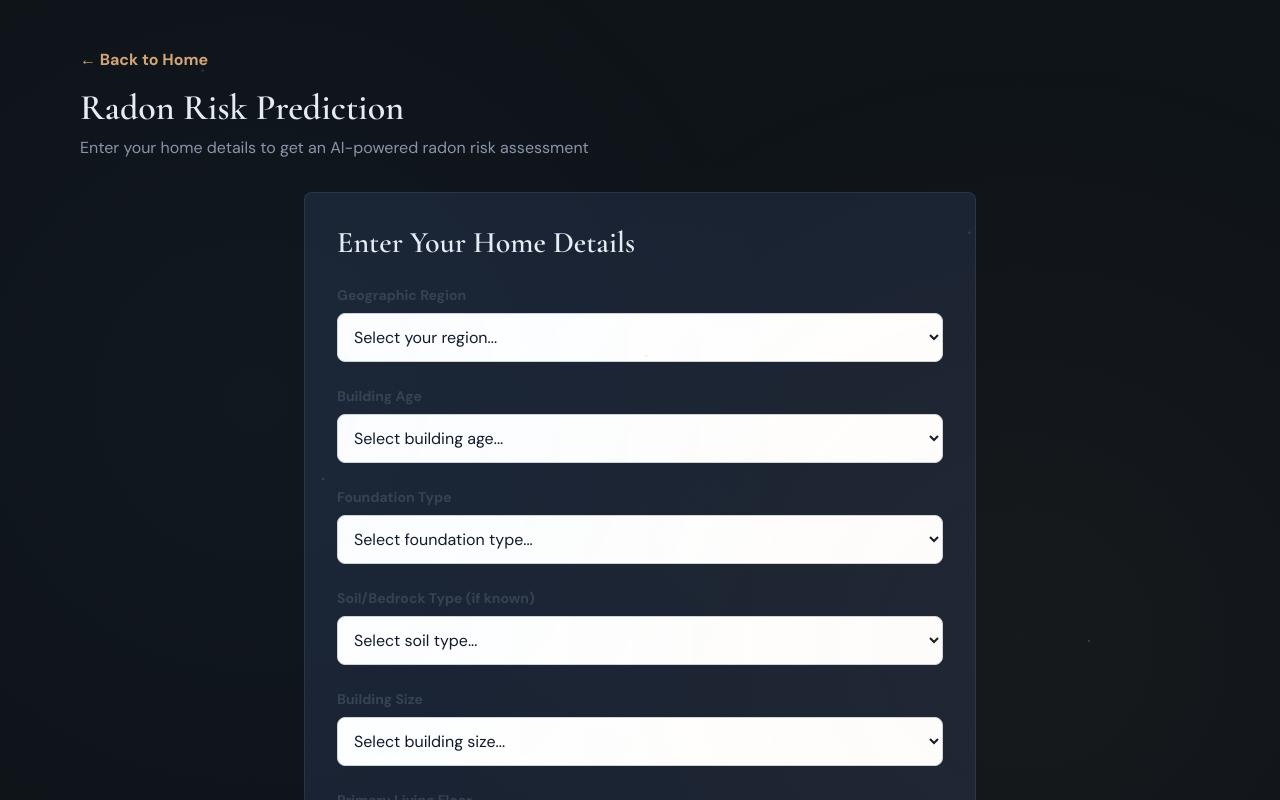
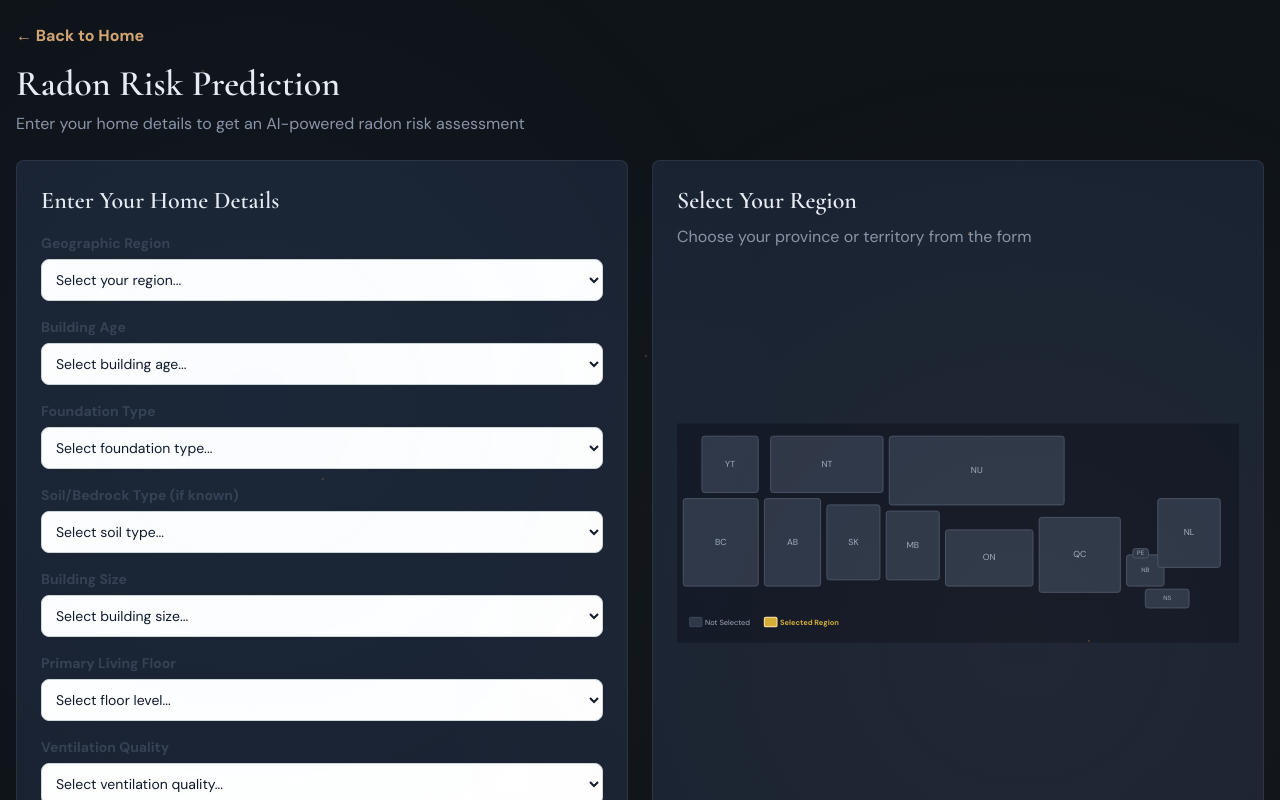
Before and after one commit to yousefalwahami/RadonWatch, a Next.js app in the folder radonwatch/: page /predict in a window 1280 px wide. Shown: the top 800 px of the page. Built offline with nearby package versions, Linux system fonts and the light colour scheme.

Commit message:
feat: add dynamic map with interactable 3d house

```diff
--- a/radonwatch/app/predict/page.tsx
+++ b/radonwatch/app/predict/page.tsx
@@ -7,6 +7,7 @@ import dynamic from "next/dynamic";
 import HomeInputForm from "@/components/prediction/HomeInputForm";
 import MLTrainingAnimation from "@/components/prediction/MLTrainingAnimation";
 import PredictionResultDisplay from "@/components/prediction/PredictionResult";
+import InteractiveProvinceMap from "@/components/prediction/InteractiveProvinceMap";
 import {
   calculateRadonRisk,
   getRegionalAverage,
@@ -26,10 +27,15 @@ export default function PredictPage() {
   const [isTraining, setIsTraining] = useState(false);
   const [prediction, setPrediction] = useState<PredictionResult | null>(null);
   const [regionalAverage, setRegionalAverage] = useState(0);
+  const [selectedRegion, setSelectedRegion] = useState<string>("");
 
   const handleFormSubmit = (data: HomeData) => {
     setHomeData(data);
     setIsTraining(true);
+  };
+
+  const handleRegionChange = (region: string) => {
+    setSelectedRegion(region);
   };
 
   const handleTrainingComplete = () => {
@@ -56,10 +62,10 @@ export default function PredictPage() {
   };
 
   return (
-    <div className="min-h-screen bg-dark-bg py-12">
-      <div className="container mx-auto px-4 max-w-6xl">
+    <div className="min-h-screen bg-dark-bg py-6">
+      <div className="container mx-auto px-4 max-w-7xl">
         {/* Header */}
-        <div className="mb-8">
+        <div className="mb-6">
           <Link
             href="/"
             className="text-accent-gold hover:text-text-primary font-semibold mb-4 inline-block transition-colors"
@@ -74,54 +80,81 @@ export default function PredictPage() {
           </p>
         </div>
 
-        {/* Input Form (shown when no prediction yet) */}
-        {!prediction && !isTraining && (
-          <HomeInputForm onSubmit={handleFormSubmit} />
-        )}
-
-        {/* ML Training Animation */}
+        {/* ML Training Animation (full width) */}
         {isTraining && (
           <MLTrainingAnimation onComplete={handleTrainingComplete} />
         )}
 
-        {/* Results */}
-        {prediction && !isTraining && (
-          <div className="space-y-8">
-            {/* Prediction Result */}
+        {/* Split View: Form + Map OR Results + 3D House */}
+        {!isTraining && (
+          <div className="grid grid-cols-1 lg:grid-cols-2 gap-6 min-h-[600px]">
+            {/* LEFT SIDE */}
+            <div className="flex flex-col">
+              {!prediction ? (
+                // Form View
+                <HomeInputForm
+                  onSubmit={handleFormSubmit}
+                  onRegionChange={handleRegionChange}
+                />
+              ) : (
+                // Results View (Scrollable)
+                <div className="bg-dark-card border border-subtle rounded-lg overflow-hidden flex flex-col h-full">
+                  <div className="p-6 border-b border-subtle">
+                    <h2 className="text-2xl font-bold text-text-primary font-serif">
+                      Risk Assessment Results
+                    </h2>
+                  </div>
+                  <div className="flex-1 overflow-y-auto p-6 space-y-6">
                     <PredictionResultDisplay
                       result={prediction}
                       regionalAverage={regionalAverage}
                     />
 
-            {/* 3D Visualization */}
-            <div>
-              <h2 className="text-2xl font-bold mb-4 text-text-primary font-serif">
-                3D Radon Visualization
-              </h2>
-              <p className="text-text-secondary mb-4">
-                See how radon flows through your home. Try adjusting the
-                controls!
-              </p>
-              <HouseVisualization radonLevel={prediction.radonLevel} />
-            </div>
-
                     {/* Action Buttons */}
-            <div className="flex flex-col md:flex-row gap-4 justify-center">
+                    <div className="flex flex-col gap-4">
                       <button
                         onClick={() => {
                           setPrediction(null);
                           setHomeData(null);
+                          setSelectedRegion("");
                         }}
-                className="bg-dark-card-hover hover:bg-accent-gold hover:text-dark-bg border border-subtle text-text-primary px-8 py-4 rounded-lg font-bold text-lg transition-all"
+                        className="bg-dark-card-hover hover:bg-accent-gold hover:text-dark-bg border border-subtle text-text-primary px-6 py-3 rounded-lg font-bold transition-all"
                       >
                         ← Test Another Home
                       </button>
                       <button
                         onClick={handleViewDashboard}
-                className="bg-primary-600 hover:bg-primary-700 text-white px-8 py-4 rounded-lg font-bold text-lg transition-all"
+                        className="bg-primary-600 hover:bg-primary-700 text-white px-6 py-3 rounded-lg font-bold transition-all"
                       >
                         View Full Dashboard →
                       </button>
+                    </div>
+                  </div>
+                </div>
+              )}
+            </div>
+
+            {/* RIGHT SIDE */}
+            <div className="flex flex-col">
+              {!prediction ? (
+                // Interactive Map View
+                <InteractiveProvinceMap selectedRegion={selectedRegion} />
+              ) : (
+                // 3D House Visualization
+                <div className="bg-dark-card border border-subtle p-6 rounded-lg h-full flex flex-col">
+                  <div className="mb-4">
+                    <h2 className="text-2xl font-bold text-text-primary font-serif mb-2">
+                      3D Radon Visualization
+                    </h2>
+                    <p className="text-text-secondary text-sm">
+                      Interactive 3D model showing radon flow through your home
+                    </p>
+                  </div>
+                  <div className="flex-1">
+                    <HouseVisualization radonLevel={prediction.radonLevel} />
+                  </div>
+                </div>
+              )}
             </div>
           </div>
         )}
--- a/radonwatch/components/prediction/HomeInputForm.tsx
+++ b/radonwatch/components/prediction/HomeInputForm.tsx
@@ -5,9 +5,13 @@ import { HomeData } from "@/lib/radonModel";
 
 interface HomeInputFormProps {
   onSubmit: (data: HomeData) => void;
+  onRegionChange?: (region: string) => void;
 }
 
-export default function HomeInputForm({ onSubmit }: HomeInputFormProps) {
+export default function HomeInputForm({
+  onSubmit,
+  onRegionChange,
+}: HomeInputFormProps) {
   const [formData, setFormData] = useState<HomeData>({
     region: "",
     age: "",
@@ -25,6 +29,11 @@ export default function HomeInputForm({ onSubmit }: HomeInputFormProps) {
 
   const handleChange = (field: keyof HomeData, value: string) => {
     setFormData((prev) => ({ ...prev, [field]: value }));
+
+    // Notify parent when region changes
+    if (field === "region" && onRegionChange) {
+      onRegionChange(value);
+    }
   };
 
   const isFormValid = Object.values(formData).every((value) => value !== "");
@@ -32,21 +41,21 @@ export default function HomeInputForm({ onSubmit }: HomeInputFormProps) {
   return (
     <form
       onSubmit={handleSubmit}
-      className="bg-dark-card border border-subtle p-8 rounded-lg max-w-2xl mx-auto"
+      className="bg-dark-card border border-subtle p-6 rounded-lg h-full overflow-y-auto"
     >
-      <h2 className="text-3xl font-bold mb-6 text-text-primary font-serif">
+      <h2 className="text-2xl font-bold mb-4 text-text-primary font-serif">
         Enter Your Home Details
       </h2>
 
       {/* Region */}
-      <div className="mb-6">
-        <label className="block text-sm font-semibold mb-2 text-gray-700 dark:text-gray-300">
+      <div className="mb-4">
+        <label className="block text-sm font-semibold mb-1.5 text-gray-700 dark:text-gray-300">
           Geographic Region
         </label>
         <select
           value={formData.region}
           onChange={(e) => handleChange("region", e.target.value)}
-          className="w-full p-3 border border-gray-300 dark:border-gray-600 rounded-lg bg-white dark:bg-gray-800 text-gray-900 dark:text-white"
+          className="w-full p-2.5 border border-gray-300 dark:border-gray-600 rounded-lg bg-white dark:bg-gray-800 text-gray-900 dark:text-white text-sm"
           required
         >
           <option value="">Select your region...</option>
@@ -71,14 +80,14 @@ export default function HomeInputForm({ onSubmit }: HomeInputFormProps) {
       </div>
 
       {/* Building Age */}
-      <div className="mb-6">
-        <label className="block text-sm font-semibold mb-2 text-gray-700 dark:text-gray-300">
+      <div className="mb-4">
+        <label className="block text-sm font-semibold mb-1.5 text-gray-700 dark:text-gray-300">
           Building Age
         </label>
         <select
           value={formData.age}
           onChange={(e) => handleChange("age", e.target.value)}
-          className="w-full p-3 border border-gray-300 dark:border-gray-600 rounded-lg bg-white dark:bg-gray-800 text-gray-900 dark:text-white"
+          className="w-full p-2.5 border border-gray-300 dark:border-gray-600 rounded-lg bg-white dark:bg-gray-800 text-gray-900 dark:text-white text-sm"
           required
         >
           <option value="">Select building age...</option>
@@ -91,14 +100,14 @@ export default function HomeInputForm({ onSubmit }: HomeInputFormProps) {
       </div>
 
       {/* Foundation Type */}
-      <div className="mb-6">
-        <label className="block text-sm font-semibold mb-2 text-gray-700 dark:text-gray-300">
+      <div className="mb-4">
+        <label className="block text-sm font-semibold mb-1.5 text-gray-700 dark:text-gray-300">
           Foundation Type
         </label>
         <select
           value={formData.foundation}
           onChange={(e) => handleChange("foundation", e.target.value)}
-          className="w-full p-3 border border-gray-300 dark:border-gray-600 rounded-lg bg-white dark:bg-gray-800 text-gray-900 dark:text-white"
+          className="w-full p-2.5 border border-gray-300 dark:border-gray-600 rounded-lg bg-white dark:bg-gray-800 text-gray-900 dark:text-white text-sm"
           required
         >
           <option value="">Select foundation type...</option>
@@ -110,14 +119,14 @@ export default function HomeInputForm({ onSubmit }: HomeInputFormProps) {
       </div>
 
       {/* Soil Type */}
-      <div className="mb-6">
-        <label className="block text-sm font-semibold mb-2 text-gray-700 dark:text-gray-300">
+      <div className="mb-4">
+        <label className="block text-sm font-semibold mb-1.5 text-gray-700 dark:text-gray-300">
           Soil/Bedrock Type (if known)
         </label>
         <select
           value={formData.soilType}
           onChange={(e) => handleChange("soilType", e.target.value)}
-          className="w-full p-3 border border-gray-300 dark:border-gray-600 rounded-lg bg-white dark:bg-gray-800 text-gray-900 dark:text-white"
+          className="w-full p-2.5 border border-gray-300 dark:border-gray-600 rounded-lg bg-white dark:bg-gray-800 text-gray-900 dark:text-white text-sm"
           required
         >
           <option value="">Select soil type...</option>
@@ -132,14 +141,14 @@ export default function HomeInputForm({ onSubmit }: HomeInputFormProps) {
       </div>
 
       {/* Building Size */}
-      <div className="mb-6">
-        <label className="block text-sm font-semibold mb-2 text-gray-700 dark:text-gray-300">
+      <div className="mb-4">
+        <label className="block text-sm font-semibold mb-1.5 text-gray-700 dark:text-gray-300">
           Building Size
         </label>
         <select
           value={formData.size}
           onChange={(e) => handleChange("size", e.target.value)}
-          className="w-full p-3 border border-gray-300 dark:border-gray-600 rounded-lg bg-white dark:bg-gray-800 text-gray-900 dark:text-white"
+          className="w-full p-2.5 border border-gray-300 dark:border-gray-600 rounded-lg bg-white dark:bg-gray-800 text-gray-900 dark:text-white text-sm"
           required
         >
           <option value="">Select building size...</option>
@@ -151,14 +160,14 @@ export default function HomeInputForm({ onSubmit }: HomeInputFormProps) {
       </div>
 
       {/* Floor Level */}
-      <div className="mb-6">
-        <label className="block text-sm font-semibold mb-2 text-gray-700 dark:text-gray-300">
+      <div className="mb-4">
+        <label className="block text-sm font-semibold mb-1.5 text-gray-700 dark:text-gray-300">
           Primary Living Floor
         </label>
         <select
           value={formData.floor}
           onChange={(e) => handleChange("floor", e.target.value)}
-          className="w-full p-3 border border-gray-300 dark:border-gray-600 rounded-lg bg-white dark:bg-gray-800 text-gray-900 dark:text-white"
+          className="w-full p-2.5 border border-gray-300 dark:border-gray-600 rounded-lg bg-white dark:bg-gray-800 text-gray-900 dark:text-white text-sm"
           required
         >
           <option value="">Select floor level...</option>
@@ -169,14 +178,14 @@ export default function HomeInputForm({ onSubmit }: HomeInputFormProps) {
       </div>
 
       {/* Ventilation */}
-      <div className="mb-6">
-        <label className="block text-sm font-semibold mb-2 text-gray-700 dark:text-gray-300">
+      <div className="mb-4">
+        <label className="block text-sm font-semibold mb-1.5 text-gray-700 dark:text-gray-300">
           Ventilation Quality
         </label>
         <select
           value={formData.ventilation}
           onChange={(e) => handleChange("ventilation", e.target.value)}
-          className="w-full p-3 border border-gray-300 dark:border-gray-600 rounded-lg bg-white dark:bg-gray-800 text-gray-900 dark:text-white"
+          className="w-full p-2.5 border border-gray-300 dark:border-gray-600 rounded-lg bg-white dark:bg-gray-800 text-gray-900 dark:text-white text-sm"
           required
         >
           <option value="">Select ventilation quality...</option>
@@ -190,7 +199,7 @@ export default function HomeInputForm({ onSubmit }: HomeInputFormProps) {
       <button
         type="submit"
         disabled={!isFormValid}
-        className={`w-full py-4 rounded-lg font-bold text-lg transition-all ${
+        className={`w-full py-3 rounded-lg font-bold transition-all ${
           isFormValid
             ? "bg-accent-gold hover:bg-accent-gold/90 text-dark-bg shadow-lg hover:shadow-glow-gold"
             : "bg-dark-card-hover border border-subtle text-text-secondary cursor-not-allowed"
--- /dev/null
+++ b/radonwatch/components/prediction/InteractiveProvinceMap.tsx
@@ -0,0 +1,220 @@
+"use client";
+
+interface InteractiveProvinceMapProps {
+  selectedRegion: string;
+}
+
+// Map of regions to their geographic areas for highlighting
+const regionAreas: Record<string, string[]> = {
+  BC_Interior: ["BC"],
+  BC_Northern: ["BC"],
+  BC_Coastal: ["BC"],
+  Alberta: ["AB"],
+  Saskatchewan: ["SK"],
+  Manitoba: ["MB"],
+  Ontario_North: ["ON"],
+  Ontario_South: ["ON"],
+  Quebec_North: ["QC"],
+  Quebec_South: ["QC"],
+  New_Brunswick: ["NB"],
+  Nova_Scotia: ["NS"],
+  PEI: ["PE"],
+  Newfoundland: ["NL"],
+  Yukon: ["YT"],
+  NWT: ["NT"],
+  Nunavut: ["NU"],
+};
+
+export default function InteractiveProvinceMap({
+  selectedRegion,
+}: InteractiveProvinceMapProps) {
+  const isRegionSelected = (regionCode: string): boolean => {
+    if (!selectedRegion) return false;
+    const selectedAreas = regionAreas[selectedRegion] || [];
+    return selectedAreas.includes(regionCode);
+  };
+
+  const getRegionName = (): string => {
+    const regionNames: Record<string, string> = {
+      BC_Interior: "BC Interior",
+      BC_Northern: "BC Northern",
+      BC_Coastal: "BC Coastal",
+      Alberta: "Alberta",
+      Saskatchewan: "Saskatchewan",
+      Manitoba: "Manitoba",
+      Ontario_North: "Ontario (North)",
+      Ontario_South: "Ontario (South)",
+      Quebec_North: "Quebec (North)",
+      Quebec_South: "Quebec (South)",
+      New_Brunswick: "New Brunswick",
+      Nova_Scotia: "Nova Scotia",
+      PEI: "Prince Edward Island",
+      Newfoundland: "Newfoundland",
+      Yukon: "Yukon",
+      NWT: "Northwest Territories",
+      Nunavut: "Nunavut",
+    };
+    return regionNames[selectedRegion] || "";
+  };
+
+  const provinces = [
+    {
+      code: "BC",
+      name: "British Columbia",
+      x: 10,
+      y: 120,
+      width: 120,
+      height: 140,
+    },
+    { code: "AB", name: "Alberta", x: 140, y: 120, width: 90, height: 140 },
+    {
+      code: "SK",
+      name: "Saskatchewan",
+      x: 240,
+      y: 130,
+      width: 85,
+      height: 120,
+    },
+    { code: "MB", name: "Manitoba", x: 335, y: 140, width: 85, height: 110 },
+    { code: "ON", name: "Ontario", x: 430, y: 170, width: 140, height: 90 },
+    { code: "QC", name: "Quebec", x: 580, y: 150, width: 130, height: 120 },
+    {
+      code: "NB",
+      name: "New Brunswick",
+      x: 720,
+      y: 210,
+      width: 60,
+      height: 50,
+    },
+    { code: "NS", name: "Nova Scotia", x: 750, y: 265, width: 70, height: 30 },
+    { code: "PE", name: "PEI", x: 730, y: 200, width: 25, height: 15 },
+    {
+      code: "NL",
+      name: "Newfoundland",
+      x: 770,
+      y: 120,
+      width: 100,
+      height: 110,
+    },
+    { code: "YT", name: "Yukon", x: 40, y: 20, width: 90, height: 90 },
+    {
+      code: "NT",
+      name: "Northwest Territories",
+      x: 150,
+      y: 20,
+      width: 180,
+      height: 90,
+    },
+    { code: "NU", name: "Nunavut", x: 340, y: 20, width: 280, height: 110 },
+  ];
+
+  return (
+    <div className="bg-dark-card border border-subtle p-6 rounded-lg h-full flex flex-col">
+      <h3 className="text-2xl font-bold mb-2 text-text-primary font-serif">
+        Select Your Region
+      </h3>
+      {selectedRegion ? (
+        <p className="text-accent-gold font-semibold mb-4">
+          📍 {getRegionName()}
+        </p>
+      ) : (
+        <p className="text-text-secondary mb-4">
+          Choose your province or territory from the form
+        </p>
+      )}
+
+      {/* SVG Map of Canada */}
+      <div className="flex-1 flex items-center justify-center">
+        <svg
+          viewBox="0 0 900 350"
+          className="w-full h-full"
+          style={{ maxHeight: "500px" }}
+        >
+          {/* Background */}
+          <rect width="900" height="350" fill="#0a0f1a" />
+
+          {/* Water/Ocean - lighter blue background */}
+          <rect width="900" height="350" fill="#1a2332" opacity="0.5" />
+
+          {/* Provinces */}
+          {provinces.map((province) => {
+            const isSelected = isRegionSelected(province.code);
+            return (
+              <g key={province.code}>
+                <rect
+                  x={province.x}
+                  y={province.y}
+                  width={province.width}
+                  height={province.height}
+                  fill={isSelected ? "#d4af37" : "#2d3748"}
+                  stroke={isSelected ? "#f7d794" : "#4a5568"}
+                  strokeWidth={isSelected ? 3 : 1.5}
+                  rx={4}
+                  style={{
+                    transition: "all 0.3s ease-in-out",
+                  }}
+                />
+                <text
+                  x={province.x + province.width / 2}
+                  y={province.y + province.height / 2}
+                  textAnchor="middle"
+                  dominantBaseline="middle"
+                  fill={isSelected ? "#0a0f1a" : "#a0aec0"}
+                  fontSize={province.width < 80 ? "10" : "14"}
+                  fontWeight={isSelected ? "bold" : "normal"}
+                  style={{
+                    pointerEvents: "none",
+                    transition: "all 0.3s ease-in-out",
+                  }}
+                >
+                  {province.code}
+                </text>
+              </g>
+            );
+          })}
+
+          {/* Legend */}
+          <g transform="translate(20, 310)">
+            <rect
+              x="0"
+              y="0"
+              width="20"
+              height="15"
+              fill="#2d3748"
+              stroke="#4a5568"
+              strokeWidth="1"
+              rx="2"
+            />
+            <text x="25" y="12" fill="#a0aec0" fontSize="12">
+              Not Selected
+            </text>
+
+            <rect
+              x="120"
+              y="0"
+              width="20"
+              height="15"
+              fill="#d4af37"
+              stroke="#f7d794"
+              strokeWidth="2"
+              rx="2"
+            />
+            <text x="145" y="12" fill="#d4af37" fontSize="12" fontWeight="bold">
+              Selected Region
+            </text>
+          </g>
+        </svg>
+      </div>
+
+      {/* Info text */}
+      {!selectedRegion && (
+        <div className="mt-4 p-4 bg-dark-bg rounded-lg border border-subtle">
+          <p className="text-sm text-text-secondary text-center">
+            💡 Select a region from the dropdown to see it highlighted on the
+            map
+          </p>
+        </div>
+      )}
+    </div>
+  );
+}
```
Also changed, not shown: radonwatch/components/prediction/PredictionResult.tsx (+33 -39 lines). Lines whose indentation alone changed are shown as unchanged.
